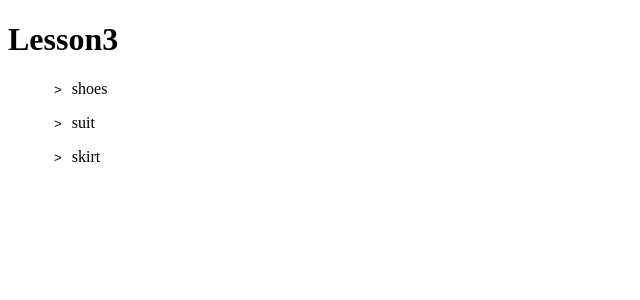
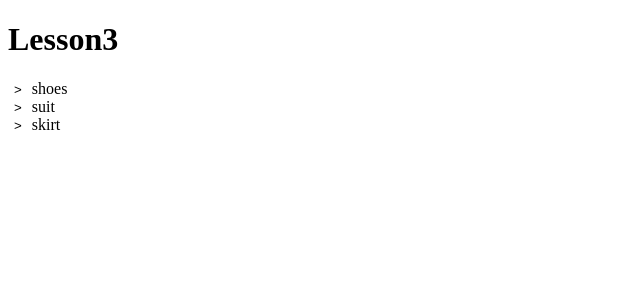
Before and after one commit to Dinaed/Lesson3, an Angular app: page / in a window 1280 px wide. Shown: the top 300 px of the page, without its empty margins (0-640 px from the left). Built offline with nearby package versions, Linux system fonts and the light colour scheme.

Commit message:
do markup

```diff
--- a/src/app/tree/tree.component.html
+++ b/src/app/tree/tree.component.html
@@ -1,11 +1,11 @@
 <div>
-  <ul>
-    <li (click)="colored()" [ngStyle]="{'background':color, 'display': 'inline', 'cursor': 'pointer'}">
-      <button (click)="open()" class="btn" [ngStyle]="{'transform':rotate}">></button>
-      {{shop.name}}
-      <div *ngIf="toggle">
-        <app-tree *ngFor="let shop of shop.type" [shop]="shop"></app-tree>
-      </div>
-    </li>
-  </ul>
+  <button *ngIf="!!shop.type" (click)="open()" class="btn" [ngStyle]="{'transform':rotate}" >></button>
+  {{shop.name}}
+  <div *ngIf="toggle" class="wrap">
+    <ul>
+      <li *ngFor="let shop of shop.type"  [ngStyle]="{'background':color, 'display': 'flex', 'cursor': 'pointer'}">
+          <app-tree  [shop]="shop"></app-tree>
+      </li>
+    </ul>
+  </div>
 </div>
--- a/src/app/tree/tree.component.ts
+++ b/src/app/tree/tree.component.ts
@@ -14,7 +14,7 @@ export class TreeComponent {
   toggle:boolean = false;
   rotate:string = '';
   colored(){
-    this.color = this.color?'': 'green';
+    this.color = this.color?'':'green';
   }
   open(){
     this.toggle = !this.toggle;
```
